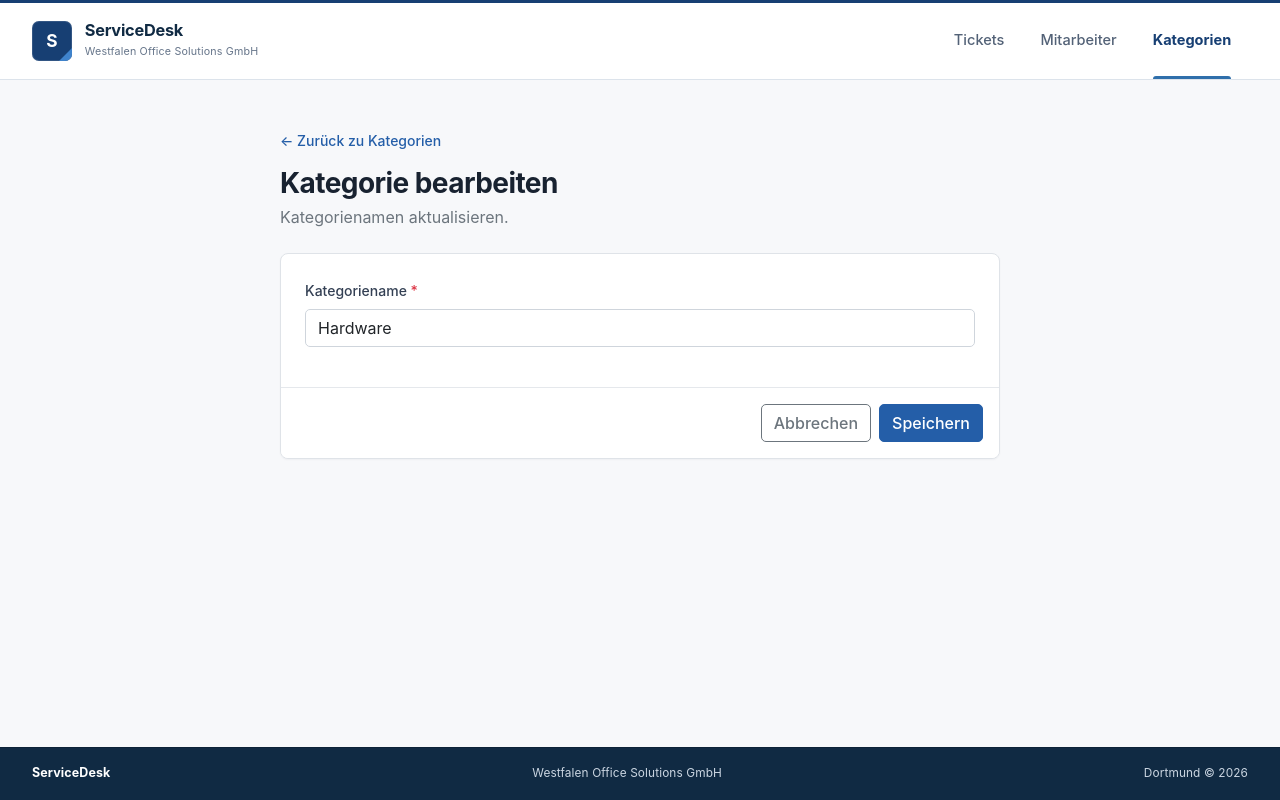
After one commit to BITLC-dev-lab/ServiceDesk, an ASP.NET Core app: template ServiceDesk/Views/Categories/Edit.cshtml in a window 1280 px wide. The commit adds this page. Run offline with ASP.NET Core 8, Linux system fonts and the light colour scheme; the template is opened without the code that fills it, so the values that code supplies are empty.

Commit message:
view category edit

```diff
--- /dev/null
+++ b/ServiceDesk/Views/Categories/Edit.cshtml
@@ -0,0 +1,53 @@
+@model ServiceDesk.Models.Category
+
+@{
+    ViewData["Title"] = "Kategorie bearbeiten";
+}
+
+<div class="form-page">
+    <a class="back-link d-inline-block mb-3"
+       asp-controller="Categories"
+       asp-action="Index">
+        ← Zurück zu Kategorien
+    </a>
+    <h1 class="h3 mb-1">
+        Kategorie bearbeiten
+    </h1>
+    <p class="text-secondary mb-4">Kategorienamen aktualisieren.</p>
+
+    <form class="card sd-card"
+          asp-action="Edit"
+          method="post">
+        <input type="hidden" asp-for="Id" />
+        <div class="card-body p-4">
+            <div asp-validation-summary="ModelOnly" class="text-danger mb-3"></div>
+
+            <div class="mb-3">
+                <label asp-for="Name" class="form-label fw-medium">
+                    Kategoriename
+                    <span class="text-danger">*</span>
+                </label>
+                <input class="form-control"
+                       id="name"
+                       name="Name"
+                       value="Hardware" required />
+                <div class="invalid-feedback">
+                    Bitte geben Sie einen Namen ein.
+                </div>
+            </div>
+        </div>
+        <div class="card-footer
+            bg-white
+            d-flex
+            justify-content-end
+            gap-2
+            p-3">
+            <a class="btn btn-outline-secondary"
+               asp-controller="Categories"
+               asp-action="Index">
+                Abbrechen
+            </a>
+            <button class="btn btn-primary" type="submit">Speichern</button>
+        </div>
+    </form>
+</div>
--- a/ServiceDesk/Views/Categories/Index.cshtml
+++ b/ServiceDesk/Views/Categories/Index.cshtml
@@ -30,7 +30,6 @@
             <tbody>
                 @foreach (var category in Model)
                 {
-
                     <tr>
                         <td class="fw-medium">@category.Id</td>
                         <td>@category.Name</td>
```
